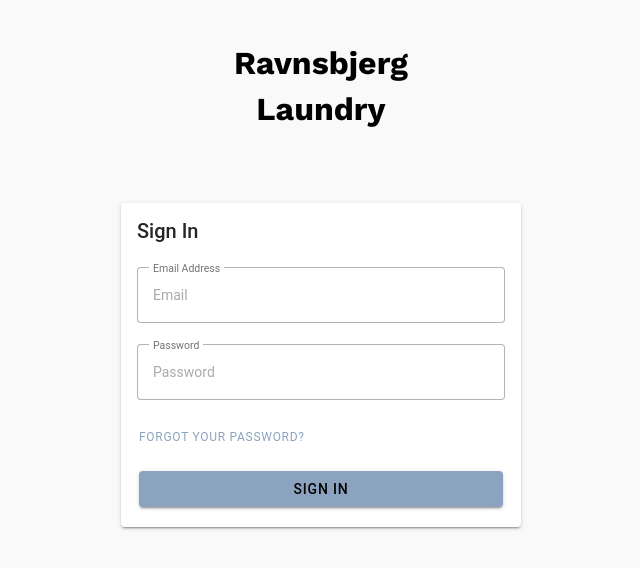
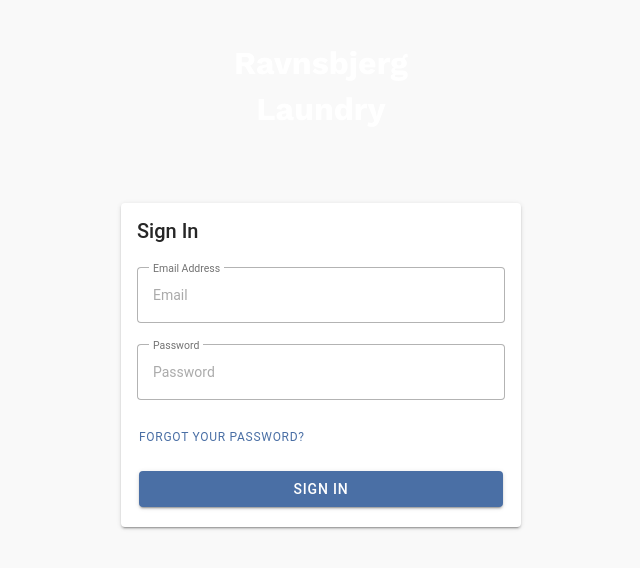
Before and after one commit to PapaniaP/laundry, a React (Vite) app: page /profile in a window 1280 px wide. Shown: the top 568 px of the page, without its empty margins (319-959 px from the left). Built offline with nearby package versions, Linux system fonts and the light colour scheme; no server answers.

Commit message:
grouped items in YourBookingsPage and added building number in toolbar

```diff
--- a/src/components/Menu.css
+++ b/src/components/Menu.css
@@ -10,7 +10,7 @@ ion-menu.md ion-content {
 }
 
 ion-menu.md ion-list {
-	padding: 20px 0;
+	padding: 12px 0;
 }
 
 ion-menu.md ion-note {
@@ -66,7 +66,7 @@ ion-menu.ios ion-content {
 }
 
 ion-menu.ios ion-list {
-	padding: 20px 0 0 0;
+	padding: 12px 0 0 0;
 }
 
 ion-menu.ios ion-note {
--- a/src/pages/YourBookingsPage.css
+++ b/src/pages/YourBookingsPage.css
@@ -23,3 +23,20 @@
 	gap: 8px;
 	/* background-color: var(--ion-toolbar-background); */
 }
+
+ion-button {
+	--padding-top: 6px;
+	--padding-bottom: 6px;
+	--padding-start: 6px;
+	--padding-end: 6px;
+}
+
+ion-chip {
+	--background: var(--ion-color-primary-contrast);
+	--color: var(--ion-color-primary);
+}
+
+/* ion-toolbar {
+	--background: var(--ion-color-primary);
+	--color: var(--ion-color-primary-contrast);
+} */
--- a/src/pages/YourBookingsPage.tsx
+++ b/src/pages/YourBookingsPage.tsx
@@ -15,6 +15,13 @@ import {
 	IonButton,
 	IonSpinner,
 	IonCardSubtitle,
+	IonList,
+	IonIcon,
+	IonText,
+	IonChip,
+	IonItemOptions,
+	IonItemOption,
+	IonItemSliding,
 } from "@ionic/react";
 import { alertController } from "@ionic/core";
 
@@ -31,6 +38,7 @@ import {
 } from "firebase/firestore";
 import { db } from "../firebase-config";
 import "./YourBookingsPage.css";
+import { trash, trashBin } from "ionicons/icons";
 
 interface Booking {
 	uid: string;
@@ -303,6 +311,12 @@ const YourBookingsPage: React.FC = () => {
 						<IonMenuButton />
 					</IonButtons>
 					<IonTitle>Your bookings</IonTitle>
+					<IonChip
+						className="ion-margin-end"
+						slot="end"
+					>
+						{userBuilding.split("-")[1]}
+					</IonChip>
 				</IonToolbar>
 			</IonHeader>
 			<IonContent fullscreen>
@@ -313,27 +327,60 @@ const YourBookingsPage: React.FC = () => {
 							const dateB = convertDateToComparableFormat(b[0]);
 							return new Date(dateA).getTime() - new Date(dateB).getTime();
 						})
-						.map(([date, bookings]) => (
+						.map(([date, dailyBookings]) => (
 							<IonCard key={date}>
 								<IonCardHeader>
 									<IonCardTitle>{formatDate(date)}</IonCardTitle>
-									<IonCardSubtitle>{userBuilding} </IonCardSubtitle>
 								</IonCardHeader>
 								<IonCardContent>
-									{bookings.map((booking) => (
-										<div key={booking.time}>
-											<IonItem>
+									{["Washer 1", "Washer 2", "Dryer"].map((washerGroup) => {
+										// Filter and sort bookings for each washer group
+										const washerBookings = dailyBookings
+											.filter((booking) => getWasherGroup(booking.time) === washerGroup)
+											.sort((a, b) => a.time - b.time);
+
+										return (
+											washerBookings.length > 0 && (
+												<IonList>
+													<div key={washerGroup}>
+														<h2>{washerGroup}</h2>
+														{washerBookings.map((booking, index) => (
+															//delete button
+
+															/* <IonItem key={`${date}-${booking.time}-${index}`}>
 																<IonLabel>{timeIntervals[booking.time - 1]}</IonLabel>
-												<IonLabel>{getWasherGroup(booking.time)}</IonLabel>
 																<IonButton
 																	onClick={() => deleteBooking(date, booking.time)}
 																	color="danger"
 																>
+																	<IonIcon
+																		slot="icon-only"
+																		icon={trashBin}
+																	></IonIcon>
+																</IonButton>
+														</IonItem>*/
+
+															//slide to delete
+															<IonItemSliding>
+																<IonItem key={`${date}-${booking.time}-${index}`}>
+																	<IonLabel>{timeIntervals[booking.time - 1]}</IonLabel>
+																</IonItem>
+
+																<IonItemOptions>
+																	<IonItemOption
+																		color={"danger"}
+																		onClick={() => deleteBooking(date, booking.time)}
+																	>
 																		Delete
-												</IonButton>
-											</IonItem>
+																	</IonItemOption>
+																</IonItemOptions>
+															</IonItemSliding>
+														))}
 													</div>
-									))}
+												</IonList>
+											)
+										);
+									})}
 								</IonCardContent>
 							</IonCard>
 						))
--- a/src/theme/variables.css
+++ b/src/theme/variables.css
@@ -4,25 +4,25 @@ http://ionicframework.com/docs/theming/ */
 /** Ionic CSS Variables **/
 :root {
 	/** primary **/
-	--ion-color-primary: #8ca3bf;
-	--ion-color-primary-rgb: 140, 163, 191;
-	--ion-color-primary-contrast: #000000;
-	--ion-color-primary-shade: #7d93ad;
-	--ion-color-primary-tint: #99afcf;
+	--ion-color-primary: #4a6fa5;
+	--ion-color-primary-rgb: 74, 111, 165;
+	--ion-color-primary-contrast: #ffffff;
+	--ion-color-primary-shade: #42619b;
+	--ion-color-primary-tint: #5a7eb3;
 
 	/** secondary **/
-	--ion-color-secondary: #75bbc0;
-	--ion-color-secondary-rgb: 117, 187, 192;
-	--ion-color-secondary-contrast: #000000;
-	--ion-color-secondary-shade: #69a7ac;
-	--ion-color-secondary-tint: #82c2c7;
+	--ion-color-secondary: #4ab5a4;
+	--ion-color-secondary-rgb: 74, 181, 164;
+	--ion-color-secondary-contrast: #ffffff;
+	--ion-color-secondary-shade: #41a28f;
+	--ion-color-secondary-tint: #5abcaf;
 
 	/** tertiary **/
-	--ion-color-tertiary: #9d99cc;
-	--ion-color-tertiary-rgb: 157, 153, 204;
-	--ion-color-tertiary-contrast: #000000;
-	--ion-color-tertiary-shade: #8d8bb9;
-	--ion-color-tertiary-tint: #a8a6d5;
+	--ion-color-tertiary: #a86b99;
+	--ion-color-tertiary-rgb: 168, 107, 153;
+	--ion-color-tertiary-contrast: #ffffff;
+	--ion-color-tertiary-shade: #97619a;
+	--ion-color-tertiary-tint: #b37fa7;
 
 	/** success **/
 	--ion-color-success: #2dd36f;
@@ -237,3 +237,8 @@ body.dark {
 
 	--ion-card-background: #1e1e1e;
 }
+
+ion-toolbar {
+	--background: var(--ion-color-primary);
+	--color: var(--ion-color-primary-contrast);
+}
```
Lines whose indentation alone changed are shown as unchanged.
